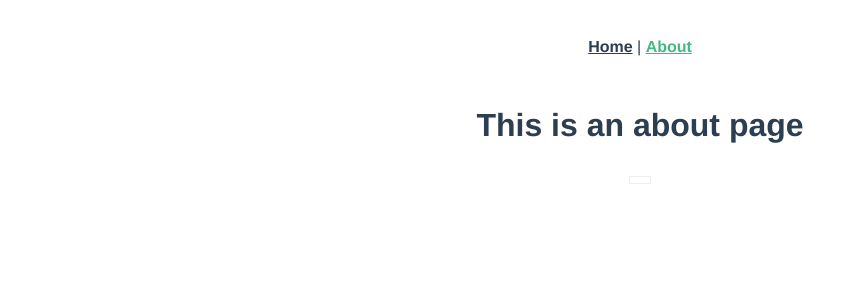
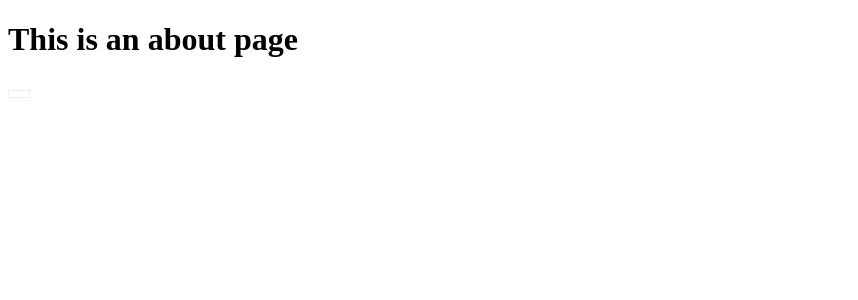
Before and after one commit to nowak-dawid/todo_list, a Vue app: page /about in a window 1280 px wide. Shown: the top 300 px of the page, without its empty margins (0-858 px from the left). Built offline with nearby package versions, Linux system fonts and the light colour scheme.

Commit message:
basic functionality

```diff
--- a/package.json
+++ b/package.json
@@ -12,8 +12,10 @@
   "dependencies": {
     "@storybook/addon-knobs": "^5.3.18",
     "core-js": "^3.6.4",
+    "material-icons": "^0.3.1",
     "vue": "^2.6.11",
     "vue-class-component": "^7.2.3",
+    "vue-material-design-icons": "^4.6.0",
     "vue-property-decorator": "^8.4.1",
     "vue-router": "^3.1.6"
   },
--- a/src/App.vue
+++ b/src/App.vue
@@ -1,32 +1,12 @@
 <template>
   <div id="app">
-    <div id="nav">
-      <router-link to="/">Home</router-link> |
-      <router-link to="/about">About</router-link>
-    </div>
     <router-view />
   </div>
 </template>
-
-<style lang="scss">
-#app {
-  font-family: Avenir, Helvetica, Arial, sans-serif;
-  -webkit-font-smoothing: antialiased;
-  -moz-osx-font-smoothing: grayscale;
-  text-align: center;
-  color: #2c3e50;
-}
-
-#nav {
-  padding: 30px;
-
-  a {
-    font-weight: bold;
-    color: #2c3e50;
-
-    &.router-link-exact-active {
-      color: #42b983;
-    }
+<style>
+  .wrapper {
+    display: flex;
+    flex-direction: column;
+    justify-content: center;
   }
-}
 </style>
--- a/src/router/index.ts
+++ b/src/router/index.ts
@@ -1,6 +1,7 @@
 import Vue from "vue";
 import VueRouter, { RouteConfig } from "vue-router";
 import Home from "../views/Home.vue";
+import 'vue-material-design-icons/styles.css';
 
 Vue.use(VueRouter);
 
--- a/src/views/Home.vue
+++ b/src/views/Home.vue
@@ -1,18 +1,51 @@
 <template>
-  <div class="home">
-    <img alt="Vue logo" src="../assets/logo.png" />
-    <HelloWorld msg="Welcome to Your Vue.js App" />
+  <div class="wrapper">
+    <button @click="consoleLogEvent()">Elo</button>
+    <h1>TODO List<button @click="handleClick">Create new</button></h1>
+    <div class="list">
+      <ul>
+        <li v-for="item in list" :key="item[0]">
+          <input type="text" v-model="item['value']"/>
+          <button>+</button>
+        </li>
+      </ul>
+    </div>
   </div>
 </template>
 
 <script>
-// @ is an alias to /src
-import HelloWorld from "@/components/HelloWorld.vue";
-
 export default {
   name: "Home",
-  components: {
-    HelloWorld
+  data() {
+    return {
+      list: [],
+      iterator: 1
+    };
+  },
+  methods: {
+    handleClick() {
+      this.list.push({ id: this.iterator++, value: "" });
+    },
+    consoleLogEvent() {
+      console.log(this.list);
+    }
   }
 };
 </script>
+<style scoped>
+@import url("https://fonts.googleapis.com/css2?family=Montserrat&display=swap");
+.wrapper {
+  display: flex;
+  align-items: center;
+  justify-content: center;
+  font-family: "Montserrat", sans-serif;
+}
+  li {
+  list-style-type: none ;
+  }
+  input[type="text"]
+  {
+    border: none;
+    border-bottom: 1px solid;
+  }
+</style>
```
Also changed, not shown: src/views/List.vue (added, +13 -0 lines), 1 other file (tests, documents, lock files or other folders).
